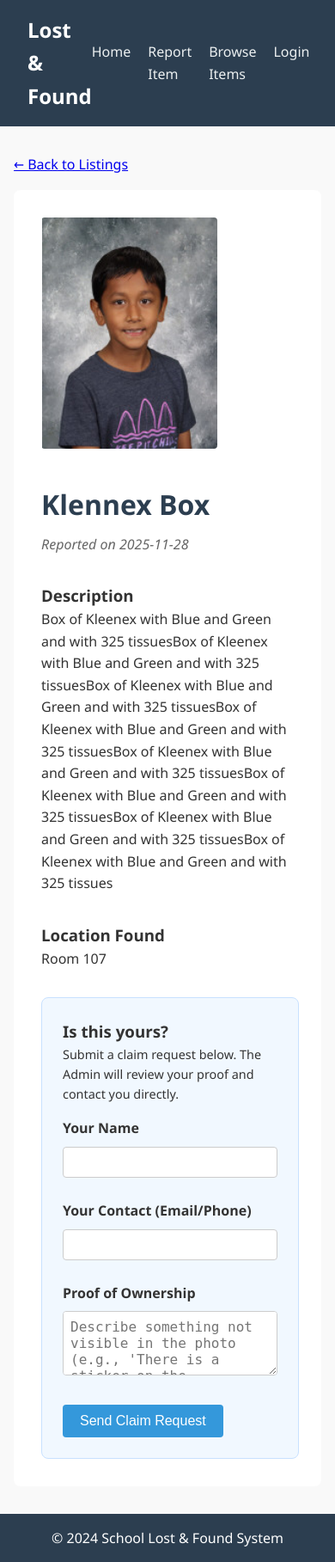
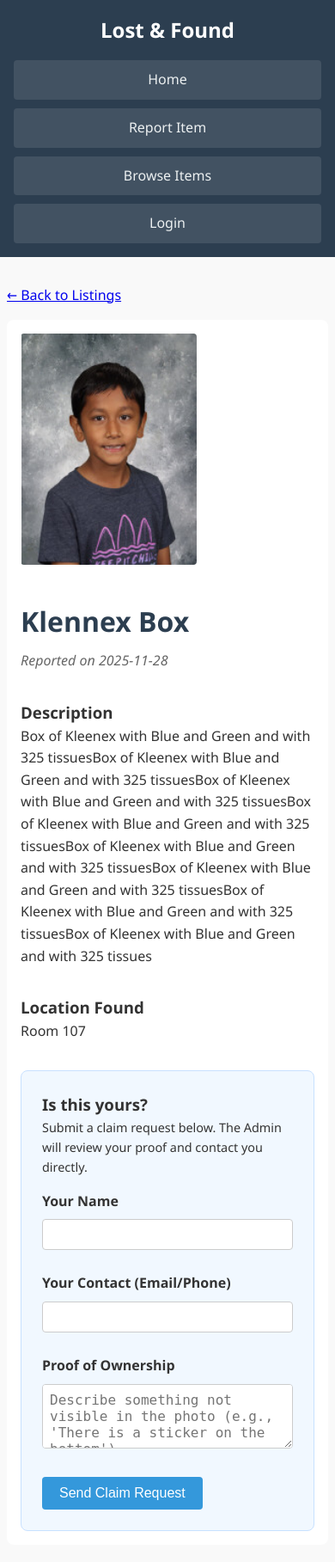
Before and after one commit to dbx62/FBLA-lost-and-found, a Flask app: page /item/3 in a window 390 px wide. Shown: the top 1817 px of the page at 86% size. Run offline with Flask 3, Linux system fonts and the light colour scheme; data comes from the database, SQL or seed files in the repository.

Commit message:
Update style.css

```diff
--- a/static/style.css
+++ b/static/style.css
@@ -104,7 +105,8 @@
 input[type="text"],
 input[type="date"],
 input[type="password"],
-textarea {
+textarea,
+select {
     width: 100%;
     padding: 10px;
     border: 1px solid #ccc;
@@ -197,6 +200,7 @@
     max-width: 100%;
     max-height: 400px;
     border-radius: 4px;
+    object-fit: contain;
 }
 
 /* --- Admin Dashboard --- */
@@ -306,3 +309,66 @@
     margin-top: 10px;
     display: block;
 }
+
+/* --- MOBILE RESPONSIVENESS FIXES --- */
+@media screen and (max-width: 768px) {
+    /* 1. Stack the Navigation Bar */
+    nav {
+        flex-direction: column;
+        text-align: center;
+        padding: 1rem;
+    }
+
+    .nav-links {
+        flex-direction: column;
+        width: 100%;
+        margin-top: 1rem;
+        gap: 10px;
+        padding: 0;
+    }
+
+    .nav-links li {
+        width: 100%;
+    }
+
+    .nav-links a {
+        display: block;
+        padding: 10px;
+        background-color: rgba(255,255,255,0.1); /* Subtle highlight for tap targets */
+        border-radius: 4px;
+    }
+
+    /* 2. Fix Grid Layouts on Phones */
+    .item-grid {
+        grid-template-columns: 1fr; /* Force single column */
+    }
+
+    /* 3. Stack Details Page */
+    .detail-container {
+        flex-direction: column;
+        padding: 1rem;
+    }
+
+    /* 4. Fix Admin Tables Overflow */
+    /* This makes the table scroll sideways instead of breaking the page width */
+    .admin-table {
+        display: block;
+        overflow-x: auto;
+        white-space: nowrap;
+    }
+
+    /* 5. Reduce container padding */
+    .form-container {
+        padding: 1.5rem 1rem;
+    }
+
+    main {
+        padding: 0 0.5rem;
+    }
+
+    /* 6. Modal adjustments */
+    .modal-content {
+        width: 95%;
+        margin: 10% auto;
+    }
+}
```
Also changed, not shown: other parts of static/style.css (+13 -12 lines).
